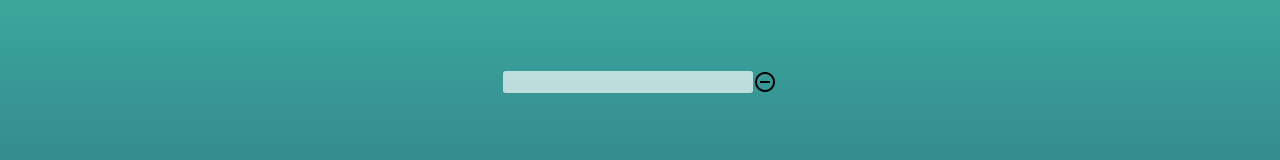
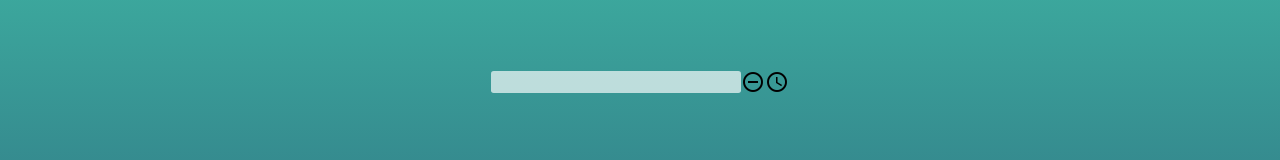
Before and after one commit to alaraayan/todo-frontend, a React (Create React App) app: page /my-list/todos/1 in a window 1280 px wide. Shown: the part 190-350 px from the top of the page. Built offline with nearby package versions, Linux system fonts and the light colour scheme; no server answers.

Commit message:
save a todo for later done

```diff
--- a/src/components/todos/TodoCard.js
+++ b/src/components/todos/TodoCard.js
@@ -5,12 +5,16 @@ export default function TodoCard({
   todo, setTodos }) {
 
   const handleCheck = async (e) => {
-    const todoId = e.target.dataset.todo
-    const todoToMarkComplete = await getATodo(todoId)
-    const formData = { ...todoToMarkComplete.data, isDone: true }
-    await updateATodo(todoId, formData)
-    const res = await getTodoList()
-    setTodos(res.data.filter(todo => todo.isDone === false))
+    try {
+      const todoId = e.target.dataset.todo
+      const todoToMarkComplete = await getATodo(todoId)
+      const formData = { ...todoToMarkComplete.data, isDone: true }
+      await updateATodo(todoId, formData)
+      const res = await getTodoList()
+      setTodos(res.data.filter(todo => (todo.isDone === false && todo.isActive === true)))
+    } catch (err) {
+      console.log(err)
+    }
   }
 
 
--- a/src/components/todos/TodoDetail.js
+++ b/src/components/todos/TodoDetail.js
@@ -1,7 +1,7 @@
 import React from 'react'
 import { useParams, useNavigate } from 'react-router-dom'
 
-import { deleteATodo, getATodo } from '../../lib/api'
+import { deleteATodo, getATodo, updateATodo } from '../../lib/api'
 
 
 export default function TodoDetail() {
@@ -29,12 +29,23 @@ export default function TodoDetail() {
       console.log(err)
     }
   }
+  const handleSaveForLater = async () => {
+    try {
+      const todoToMarkComplete = await getATodo(todoId)
+      const formData = { ...todoToMarkComplete.data, isActive: false }
+      await updateATodo(todoId, formData)
+      navigate('/my-list')
+    } catch (err) {
+      console.log(err)
+    }
+  }
 
   return (
     <section className="todo-container">
       <div className="todo-item-container">
         <li  className="todo-item">{todo.todoItem}</li>
         <span className="material-icons" onClick={handleDelete}>remove_circle_outline</span>
+        <span className="material-icons" onClick={handleSaveForLater}>schedule</span>
       </div>
     </section>
   )
--- a/src/components/todos/TodoIndex.js
+++ b/src/components/todos/TodoIndex.js
@@ -12,7 +12,7 @@ export default function TodoIndex() {
       try {
         const res = await getTodoList()
         const onlyTodos = res.data.filter(todo => {
-          return todo.isDone === false
+          return (todo.isDone === false && todo.isActive === true)
         })
         setTodos(onlyTodos)
       } catch (err) {
```
